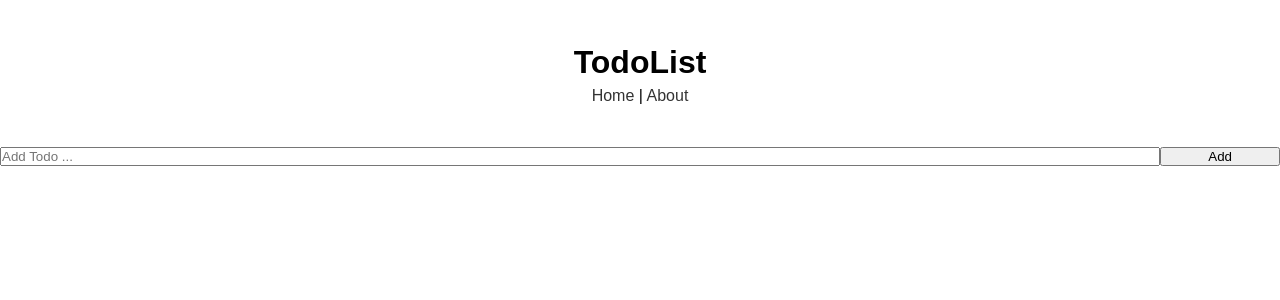
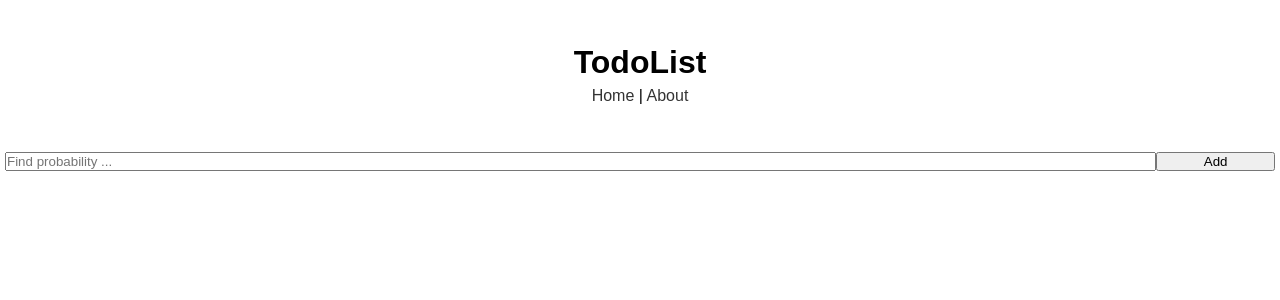
Before and after one commit to paladintip/ml, a React (Create React App) app: page / in a window 1280 px wide. Shown: the top 300 px of the page. Built offline with nearby package versions, Linux system fonts and the light colour scheme; no server answers.

Commit message:
renamed to predict.php

```diff
--- a/src/App.js
+++ b/src/App.js
@@ -2,6 +2,7 @@ import React from 'react';
 import {BrowserRouter as Router, Route} from 'react-router-dom'
 import Todos from './components/Todos';
 import AddTodo from './components/AddTodo';
+import PredictForm from './components/PredictForm';
 import Header from './components/layout/Header';
 import About from './components/pages/About'
 import uuid from 'uuid'
@@ -34,17 +35,13 @@ state ={
     })
 
   );
-  addTodo = (title) =>{
-    const newTodo={
-      id: uuid.v4(),
-      title: title,
-      completed: false
-    }
-    this.setState({todos: [...this.state.todos, newTodo]})
+  predict = (hour) =>{
 
-      axios.get('http://ml.edparko.com/api/predict?hour=1')
+    // axios.get(`http://ml.edparko.com/api/ml-predict.php?hour=${hour}`)
+    //   .then(response => this.setState({ chance: response.chance, hour: response.hour }))
+      axios.get(`http://ml.edparko.com/api/ml-predict.php?hour=${hour}`)
       .then(response => console.log(response))
-
+     console.log(this.state);
 
   }
   render()
@@ -56,7 +53,7 @@ state ={
         <Header/>
         <Route exact path="/" render={props =>(
           <React.Fragment>
-            <AddTodo addTodo = {this.addTodo}/>
+            <PredictForm predict = {this.predict}/>
             <Todos todos={this.state.todos} deleteTodo = {this.deleteTodo} toggleComplete={this.toggleComplete}/>
           </React.Fragment>
           )}/>
--- /dev/null
+++ b/src/components/PredictForm.js
@@ -0,0 +1,25 @@
+import React, { Component } from 'react'
+
+export class PredictForm extends Component {
+    state = {
+        hour: ''
+    }
+
+    change = (e) => this.setState({[e.target.name]: e.target.value})
+    submit = (e) => {
+        e.preventDefault()
+        this.props.predict(this.state.hour)
+        this.setState({hour: ''})
+    }
+    render() {
+        return (
+            <form onSubmit ={this.submit} style={{display: "flex", padding: "5px"}}>
+                <input type="text" name='hour' style={{flex: '10'}} placeholder="Find probability ..." value={this.state.title}
+                onChange={this.change}/>
+                <input type="submit" value="Add" className="btn" style={{flex: '1'}}/>
+            </form>
+        )
+    }
+}
+
+export default PredictForm
```
Also changed, not shown: 1 other file (tests, documents, lock files or other folders).
